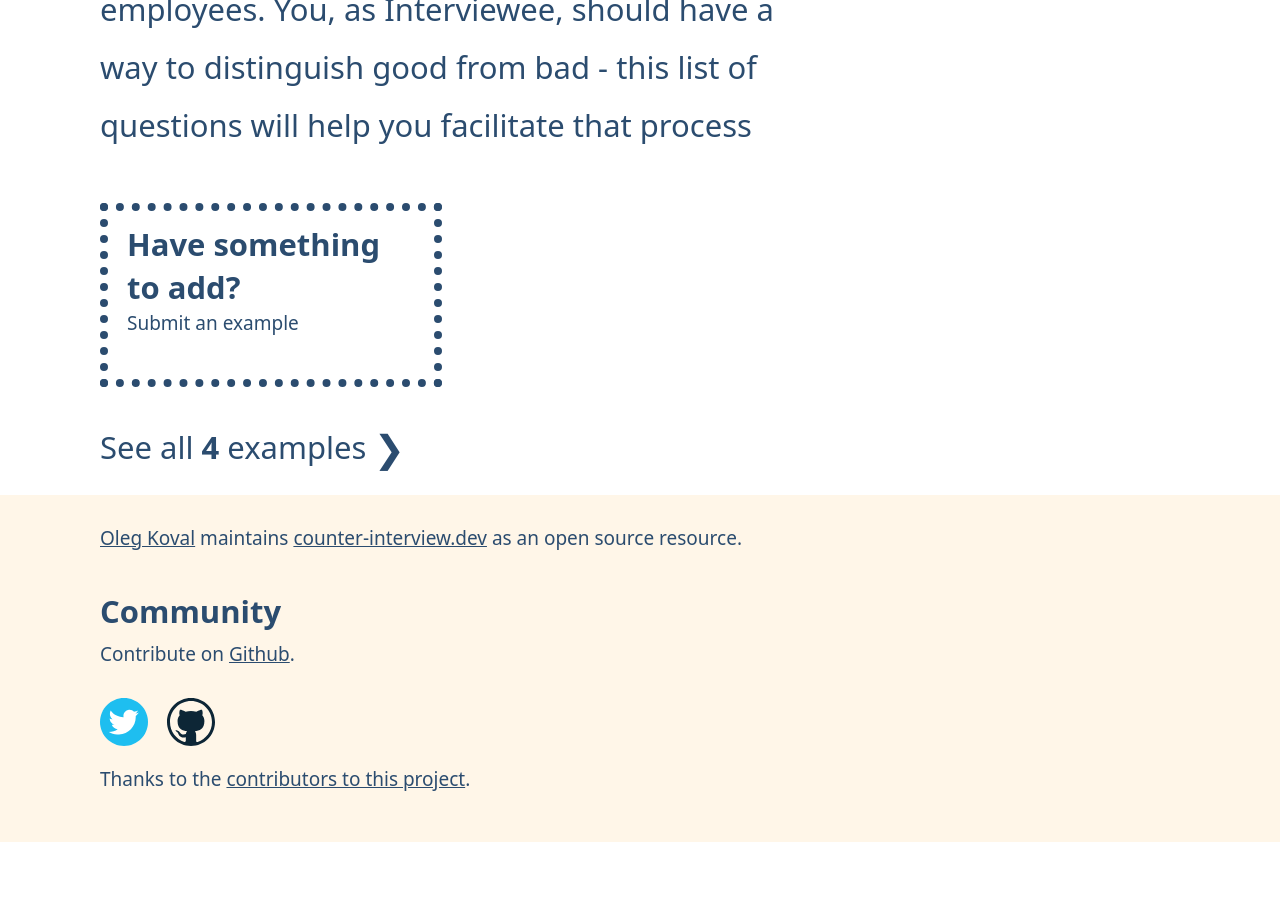
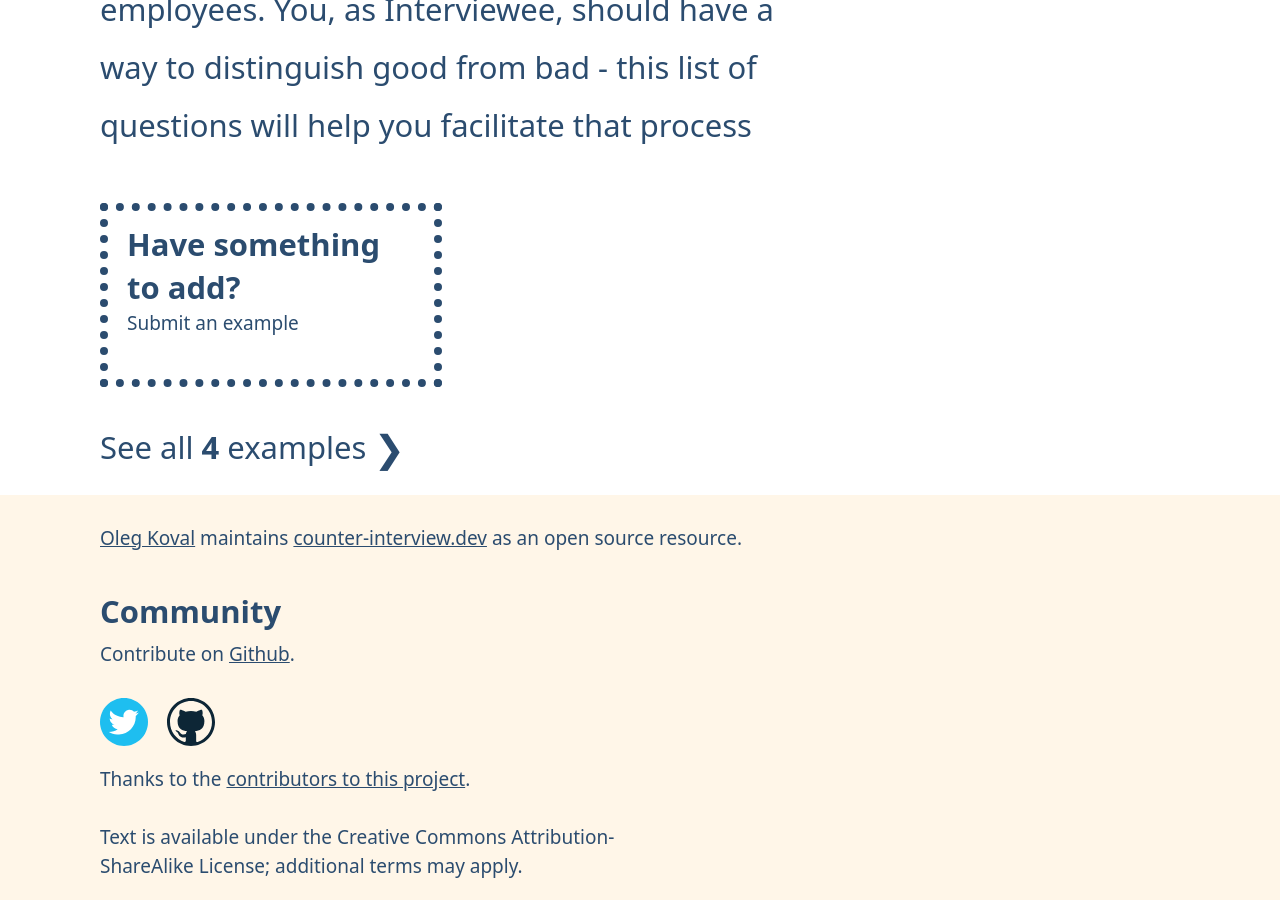
Before and after one commit to oleg-koval/counter-interview.dev, a Jekyll site: the page built from index.html, in a window 1280 px wide and 900 px high, scrolled down 1911 px. Built offline with Jekyll 4.4.1, drawn with Linux system fonts in a browser that asks for light colours; before the commit the page ends 2753 px from its top, so only the background shows below that.

Commit message:
Add CC text

```diff
--- a/_includes/footer.html
+++ b/_includes/footer.html
@@ -14,6 +14,7 @@
 
       </ul>
       <p style="clear:both;">Thanks to the <a href="https://github.com/oleg-koval/counter-interview.dev/graphs/contributors">contributors to this project</a>.</p>
+      <p class="h4">Text is available under the Creative Commons Attribution-ShareAlike License; additional terms may apply.</p>
     </div>
   </div>
 </div>
```
